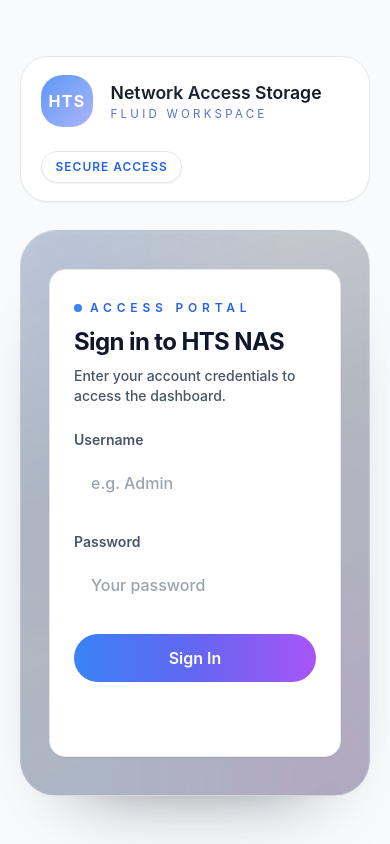
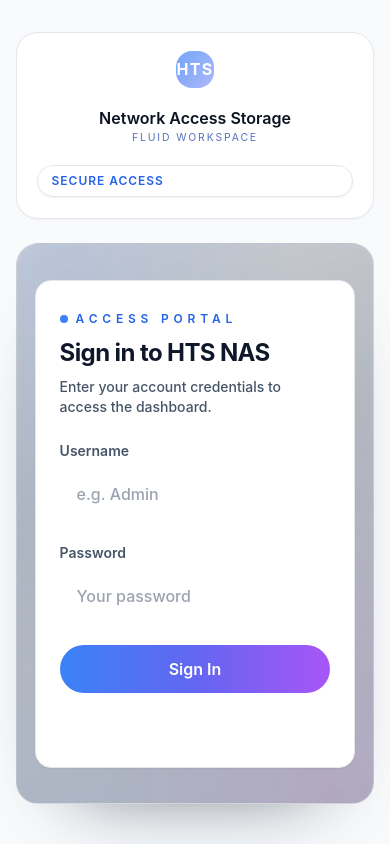
Before and after one commit to mihisaraj/NAS-web, a React (Vite) app in the folder frontend/: page / in a window 390 px wide. Built offline with nearby package versions, Linux system fonts and the light colour scheme; no server answers.

Commit message:
updated mobile responsive ui

```diff
--- a/frontend/src/components/Breadcrumbs.jsx
+++ b/frontend/src/components/Breadcrumbs.jsx
@@ -4,14 +4,11 @@ const Breadcrumbs = ({ breadcrumbs, onNavigate }) => {
   const items = [{ name: "Home", path: "" }, ...(breadcrumbs || [])];
 
   return (
-    <nav
-      className="flex flex-wrap items-center gap-2 text-sm sm:text-base font-medium text-slate-300"
-      aria-label="Breadcrumb"
-    >
+    <nav className="flex max-w-full flex-nowrap items-center gap-2 overflow-x-auto text-sm font-medium text-slate-300 sm:text-base" aria-label="Breadcrumb">
       {items.map((crumb, index) => {
         const isLast = index === items.length - 1;
         return (
-          <div key={crumb.path || "root"} className="flex items-center">
+          <div key={crumb.path || "root"} className="flex flex-shrink-0 items-center">
             {!isLast ? (
               <button
                 onClick={() => onNavigate(crumb.path)}
--- a/frontend/src/components/FileList.jsx
+++ b/frontend/src/components/FileList.jsx
@@ -440,7 +440,7 @@ const FileList = ({
 
   const renderListView = () => (
     <div
-      className={`overflow-hidden rounded-2xl border border-white/30 bg-white/45 shadow-[0_24px_48px_-32px_rgba(15,23,42,0.45)] ${
+      className={`relative max-w-full overflow-x-auto rounded-2xl border border-white/30 bg-white/45 shadow-[0_24px_48px_-32px_rgba(15,23,42,0.45)] ${
         isDraggingOverRoot ? 'ring-2 ring-blue-300/60 bg-blue-50/60 border-blue-200/70' : ''
       }`}
       onDragOver={handleRootDragOver}
@@ -451,10 +451,10 @@ const FileList = ({
         <thead className="bg-white/40 text-xs font-semibold uppercase tracking-wide text-slate-500">
           <tr>
             <th className="px-4 py-3 text-left">Name</th>
-            <th className="px-4 py-3 text-left">Type</th>
-            <th className="px-4 py-3 text-right">Size</th>
-            <th className="px-4 py-3 text-left">Modified</th>
-            <th className="px-4 py-3 text-left">Status</th>
+            <th className="hidden px-4 py-3 text-left md:table-cell">Type</th>
+            <th className="hidden px-4 py-3 text-right md:table-cell">Size</th>
+            <th className="hidden px-4 py-3 text-left lg:table-cell">Modified</th>
+            <th className="hidden px-4 py-3 text-left lg:table-cell">Status</th>
             <th className="px-4 py-3 text-right">Actions</th>
           </tr>
         </thead>
@@ -463,7 +463,9 @@ const FileList = ({
             const isDirectory = item.type === 'directory';
             const icon = getFileGlyph(item);
             const lockIcon = item.isLocked ? '🔒' : '🔓';
-            const modified = new Date(item.modified).toLocaleString();
+            const modifiedDate = new Date(item.modified);
+            const modified = modifiedDate.toLocaleString();
+            const modifiedShort = modifiedDate.toLocaleDateString();
             const isSelected = selectedPath === item.path;
             const isDragTarget = dragOverPath === item.path;
 
@@ -512,25 +514,34 @@ const FileList = ({
                 onDragLeave={(event) => handleItemDragLeave(event, item)}
                 onDrop={(event) => handleItemDrop(event, item)}
               >
-                <td className="whitespace-nowrap px-4 py-3 text-left font-semibold text-slate-700">
-                  <span className="mr-2 text-lg" aria-hidden="true">
+                <td className="px-4 py-3 text-left font-semibold text-slate-700">
+                  <div className="flex items-center gap-2">
+                    <span className="text-lg" aria-hidden="true">
                       {icon}
                     </span>
-                  {item.name}
+                    <span className="break-words">{item.name}</span>
+                  </div>
+                  <div className="mt-2 text-xs font-medium text-slate-500 md:hidden">
+                    {isDirectory ? 'Folder' : 'File'} · {formatSize(item.size)}
+                  </div>
+                  <div className="text-xs font-medium text-slate-500 md:hidden">
+                    {modifiedShort} · {item.isLocked ? 'Locked' : 'Unlocked'}
+                  </div>
                 </td>
-                <td className="whitespace-nowrap px-4 py-3 text-left text-slate-500">
+                <td className="hidden px-4 py-3 text-left text-slate-500 md:table-cell">
                   {isDirectory ? 'Folder' : 'File'}
                 </td>
-                <td className="whitespace-nowrap px-4 py-3 text-right font-mono text-xs text-slate-500">
+                <td className="hidden px-4 py-3 text-right font-mono text-xs text-slate-500 md:table-cell">
                   {formatSize(item.size)}
                 </td>
-                <td className="whitespace-nowrap px-4 py-3 text-left text-slate-500">
+                <td className="hidden px-4 py-3 text-left text-slate-500 lg:table-cell">
                   {modified}
                 </td>
-                <td className="whitespace-nowrap px-4 py-3 text-left text-slate-500">
+                <td className="hidden px-4 py-3 text-left text-slate-500 lg:table-cell">
                   {item.isLocked ? 'Locked' : 'Unlocked'}
                 </td>
-                <td className="whitespace-nowrap px-4 py-3 text-right">
+                <td className="px-4 py-3 text-right">
+                  <div className="flex flex-wrap justify-end gap-2">
                     {isDirectory ? (
                       <button
                         type="button"
@@ -636,6 +647,7 @@ const FileList = ({
                         {lockIcon} {item.isLocked ? 'Unlock' : 'Lock'}
                       </button>
                     )}
+                  </div>
                 </td>
               </tr>
             );
--- a/frontend/src/components/StorageIndicator.jsx
+++ b/frontend/src/components/StorageIndicator.jsx
@@ -62,7 +62,7 @@ const StorageIndicator = () => {
   if (!info && !loading && error) {
     return (
       <div
-        className="flex items-center gap-2 rounded-xl border border-white/20 bg-white/20 backdrop-blur-lg px-4 py-2 text-sm font-medium text-rose-600 shadow-[inset_0_1px_0_rgba(255,255,255,0.4)]"
+        className="flex w-full items-center gap-2 rounded-xl border border-white/20 bg-white/20 backdrop-blur-lg px-4 py-2 text-sm font-medium text-rose-600 shadow-[inset_0_1px_0_rgba(255,255,255,0.4)] sm:w-auto"
         title={error}
       >
         <HardDrive size={16} />
@@ -74,7 +74,7 @@ const StorageIndicator = () => {
   if (!info) {
     return (
       <div
-        className="flex items-center gap-2 rounded-xl border border-white/25 bg-white/25 backdrop-blur-md px-4 py-2 text-sm font-medium text-slate-700 shadow-[inset_0_1px_0_rgba(255,255,255,0.4)] animate-pulse"
+        className="flex w-full items-center gap-2 rounded-xl border border-white/25 bg-white/25 backdrop-blur-md px-4 py-2 text-sm font-medium text-slate-700 shadow-[inset_0_1px_0_rgba(255,255,255,0.4)] animate-pulse sm:w-auto"
         aria-live="polite"
       >
         <Loader2 size={16} className="animate-spin text-blue-500" />
@@ -96,12 +96,12 @@ const StorageIndicator = () => {
 
   return (
     <div
-      className="group relative flex items-center gap-3 rounded-xl border border-white/20 bg-gradient-to-r from-white/30 to-blue-100/20 backdrop-blur-2xl px-4 py-2 text-sm font-medium text-slate-800 shadow-[inset_0_1px_0_rgba(255,255,255,0.5)] hover:border-blue-300 transition-all"
+      className="group relative flex w-full items-center justify-between gap-3 rounded-xl border border-white/20 bg-gradient-to-r from-white/30 to-blue-100/20 backdrop-blur-2xl px-4 py-2 text-sm font-medium text-slate-800 shadow-[inset_0_1px_0_rgba(255,255,255,0.5)] hover:border-blue-300 transition-all sm:w-auto sm:justify-start"
       title={tooltip}
       aria-live="polite"
     >
       <Database size={16} className="text-blue-500" />
-      <div className="flex flex-col">
+      <div className="flex w-full flex-col items-start">
         <span className="font-semibold text-slate-800">Free {formattedFree}</span>
         <div className="relative mt-1 h-[6px] w-32 overflow-hidden rounded-full bg-white/50 backdrop-blur-sm">
           <div
--- a/frontend/src/styles/index.css
+++ b/frontend/src/styles/index.css
@@ -237,6 +237,7 @@
   .app-topbar__user {
     display: inline-flex;
     align-items: center;
+    flex-wrap: wrap;
     gap: 0.75rem;
     font-weight: 600;
     color: #0b1220;
@@ -335,6 +336,95 @@
   .app-main--center .app-main__content {
     align-items: center;
   }
+
+  @media (max-width: 768px) {
+    .app-shell {
+      padding: 2.25rem 1.25rem 2.75rem;
+    }
+
+    .app-shell__inner {
+      gap: 1.5rem;
+    }
+
+    .app-topbar {
+      flex-direction: column;
+      align-items: stretch;
+      text-align: center;
+      padding: 1.1rem 1.25rem 1.35rem;
+      border-radius: 22px;
+    }
+
+    .app-brand {
+      flex-direction: column;
+      justify-content: center;
+      text-align: center;
+    }
+
+    .app-brand__mark {
+      width: 2.75rem;
+      height: 2.75rem;
+      border-radius: 1rem;
+    }
+
+    .app-brand__title {
+      font-size: 1rem;
+    }
+
+    .app-brand__subtitle {
+      font-size: 0.65rem;
+      letter-spacing: 0.18em;
+    }
+
+    .app-topbar__meta {
+      width: 100%;
+      flex-direction: column;
+      align-items: stretch;
+      justify-content: center;
+      gap: 0.85rem;
+    }
+
+    .app-topbar__user {
+      justify-content: center;
+    }
+
+    .app-topbar__chip {
+      font-size: 0.62rem;
+      letter-spacing: 0.12em;
+    }
+
+    .app-topbar__logout {
+      width: 100%;
+    }
+
+    .app-main {
+      padding: 1.35rem;
+      border-radius: 26px;
+    }
+
+    .app-main__content {
+      gap: 1.5rem;
+    }
+  }
+
+  @media (max-width: 480px) {
+    .app-shell {
+      padding: 2rem 1rem 2.5rem;
+    }
+
+    .app-topbar {
+      gap: 1.25rem;
+    }
+
+    .app-brand__mark {
+      width: 2.35rem;
+      height: 2.35rem;
+    }
+
+    .app-main {
+      padding: 1.1rem;
+      border-radius: 22px;
+    }
+  }
 }
 
 @layer utilities {
```
Also changed, not shown: frontend/src/components/Toolbar.jsx (+10 -10 lines). Lines whose indentation alone changed are shown as unchanged.
